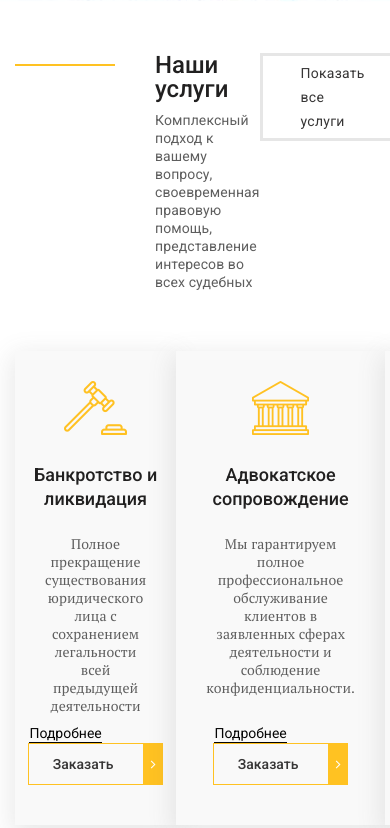
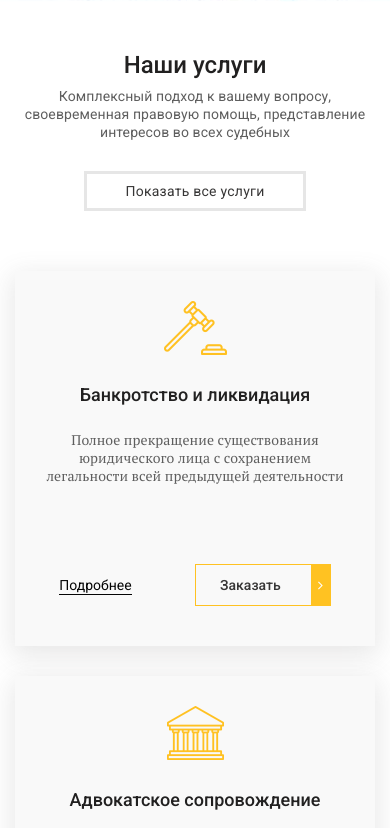
Before and after one commit to NataliaBannikova/lawyer, a plain HTML site: page index.html in a window 390 px wide. Shown: the part 717-1545 px from the top of the page. Drawn offline with nearby package versions, Linux system fonts and the light colour scheme; files whose address does not match are found by name.

Commit message:
Add media queries for Services

```diff
--- a/css/media.css
+++ b/css/media.css
@@ -1,8 +1,39 @@
+@media (max-width: 1156px) {
+    .services__items {
+        display: block;
+    }
+
+    .services__item {
+        max-width: 80%;
+        min-height: 330px;
+        margin: 30px auto;
+    }
+}
+
 @media (max-width: 900px) {
     .slider .slick-btn {
         display: none !important;
     }
+
+    .services__top {
+        display: block;
+    }
+
+    .services__title-box {
+        padding-left: 0;
+        text-align: center;
+        margin: 0 auto 30px;
+    }
+
+    .services__title-box::before {
+        display: none;
+    }
+
+    .services__btn {
+        text-align: center;
+    }
 }
+
 @media (max-width: 700px) {
     .header__email {
         padding-right: 10px;
@@ -52,6 +83,16 @@
 
 }
 
+@media (max-width: 600px) {
+
+    .services__item {
+        max-width: 100%;
+        min-height: 375px;
+        margin: 30px auto;
+    }
+}
+
+
 @media (max-width: 414px) {
 
     .slick-title {
@@ -84,6 +125,8 @@
 
 }
 
+
+
 @media (min-width: 700px) {
     .menu ul {
         display: block !important;
```
